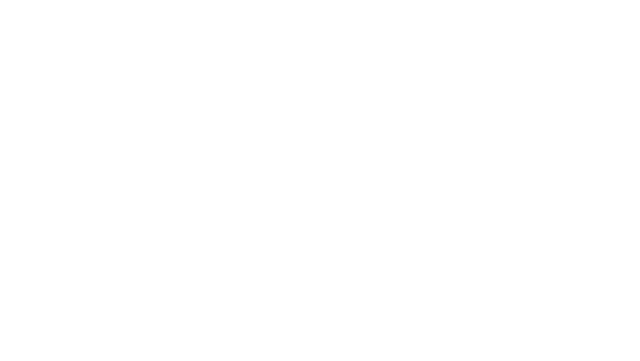
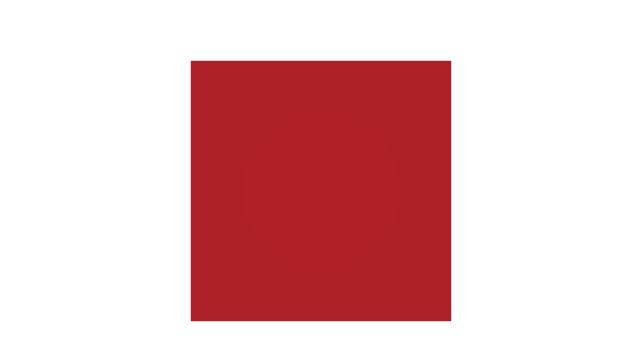
Before and after one commit to arrKhange1/box-parameters, a React (Vite) app: page / in a window 1280 px wide. Shown: the part 209-570 px from the top of the page, without its empty margins (319-959 px from the left). Built offline with nearby package versions, Linux system fonts and the light colour scheme.

Commit message:
feat: load project with initial styling

```diff
--- a/package.json
+++ b/package.json
@@ -10,8 +10,11 @@
     "preview": "vite preview"
   },
   "dependencies": {
+    "@react-three/fiber": "^8.17.12",
+    "@types/three": "^0.172.0",
     "react": "^18.3.1",
-    "react-dom": "^18.3.1"
+    "react-dom": "^18.3.1",
+    "three": "^0.172.0"
   },
   "devDependencies": {
     "@eslint/js": "^9.17.0",
@@ -25,6 +28,7 @@
     "prettier": "3.4.2",
     "typescript": "~5.6.2",
     "typescript-eslint": "^8.18.2",
+    "typescript-plugin-css-modules": "^5.1.0",
     "vite": "^6.0.5"
   }
 }
--- /dev/null
+++ b/src/App.module.css
@@ -0,0 +1,3 @@
+.canvasContainer {
+    height: 100%;
+}
--- a/src/App.tsx
+++ b/src/App.tsx
@@ -1,7 +1,19 @@
-import { useState } from 'react';
+import { Canvas } from '@react-three/fiber';
+import cls from './App.module.css';
 
 function App() {
-  return <></>;
+  return (
+    <div className={cls.canvasContainer}>
+      <Canvas>
+        <mesh>
+          <boxGeometry args={[2, 2, 2]} />
+          <meshPhongMaterial />
+        </mesh>
+        <ambientLight intensity={0.1} />
+        <directionalLight position={[0, 0, 5]} color="red" />
+      </Canvas>
+    </div>
+  );
 }
 
 export default App;
--- a/src/index.css
+++ b/src/index.css
@@ -0,0 +1,9 @@
+html, body, #root {
+  height: 100%;
+  margin: 0;
+  padding: 0;
+}
+
+:root {
+  box-sizing: border-box;
+}
```
Also changed, not shown: 1 other file (tests, documents, lock files or other folders).
